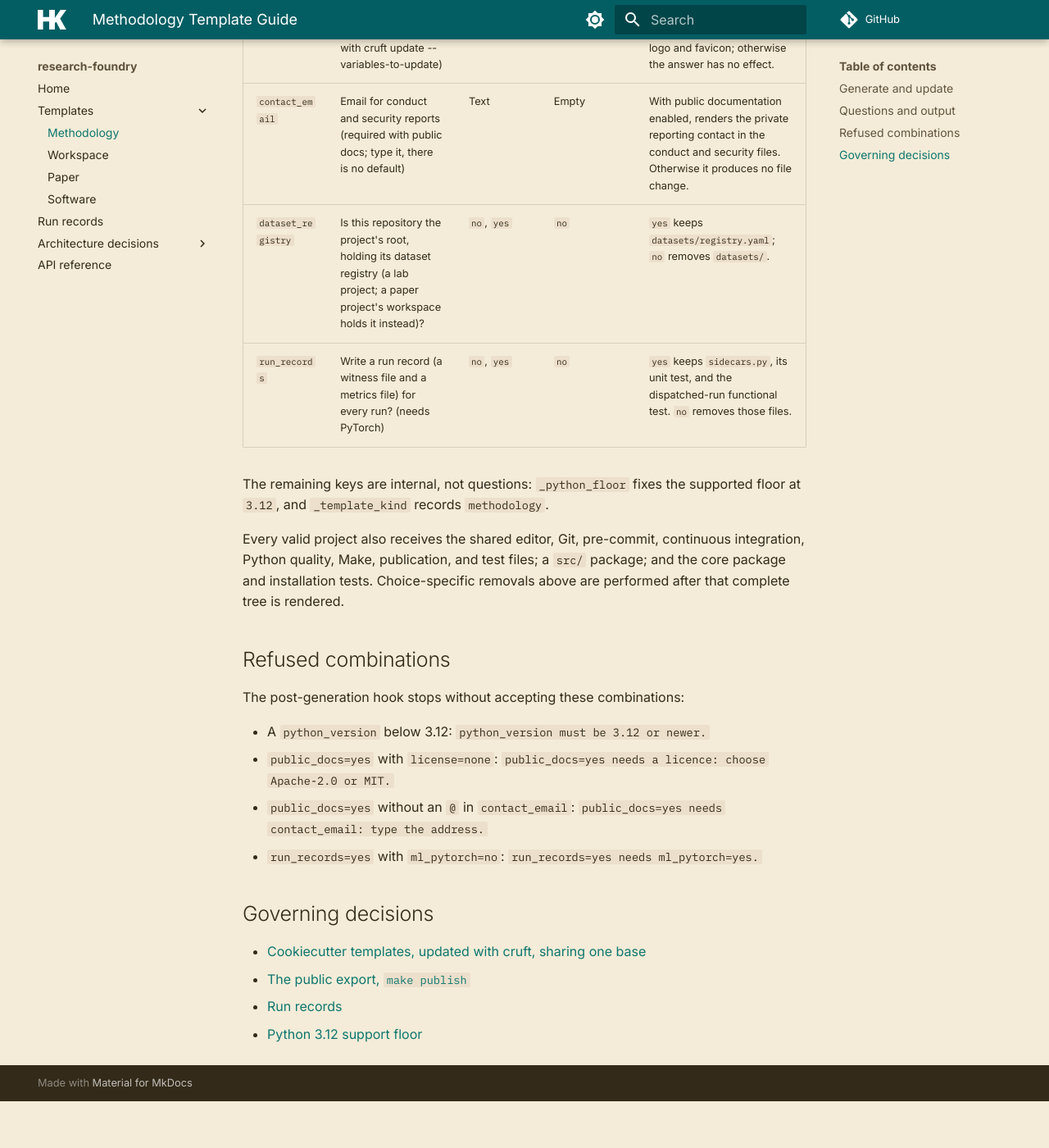
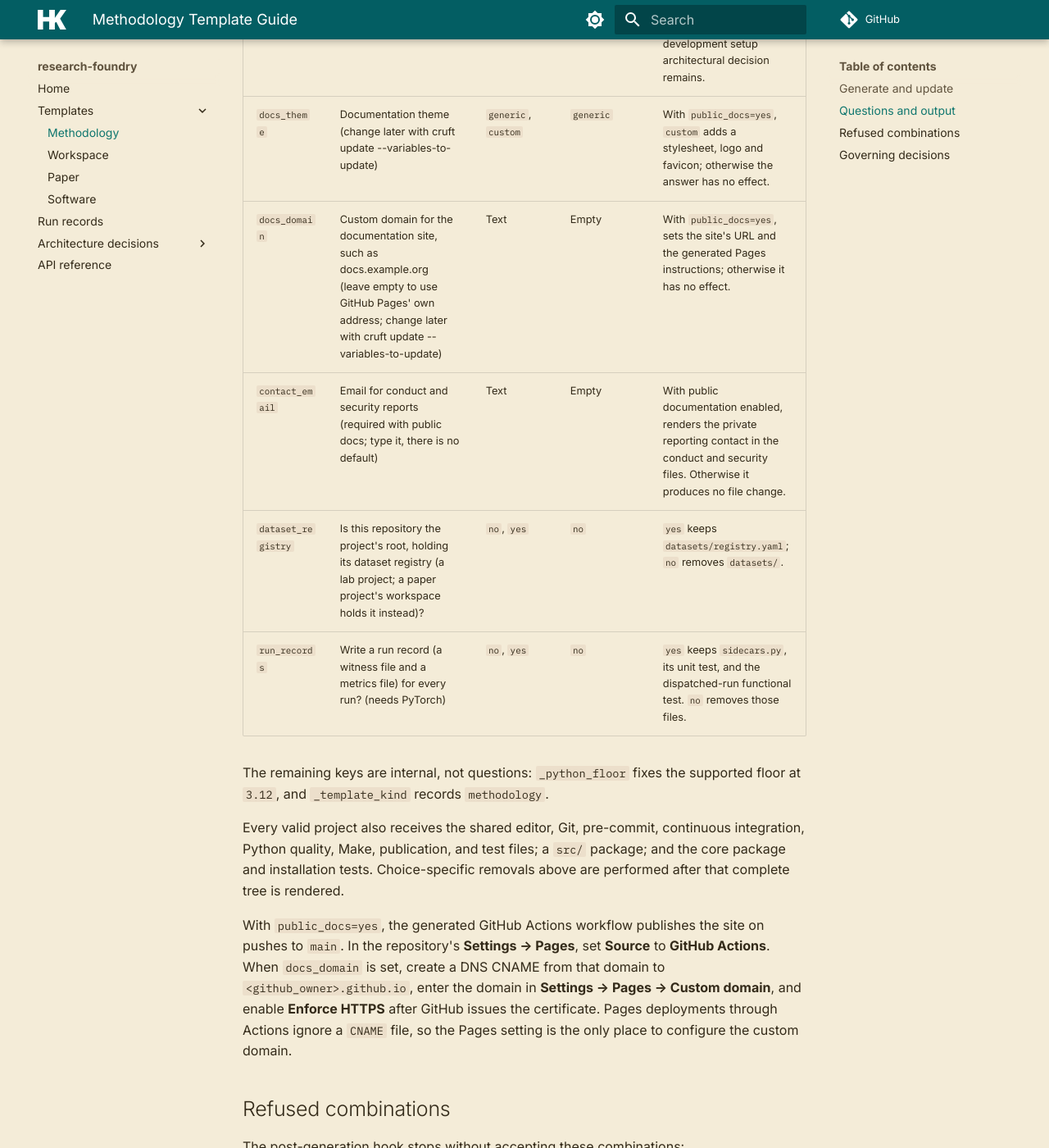
Before and after one commit to kaustubhharapanahalli/research-foundry, an MkDocs documentation site: the page built from docs/templates/methodology.md, in a window 1280 px wide and 1400 px high, scrolled down 2609 px. Shown: the whole window at 82% size. Built offline with MkDocs 1.6.1 and Material for MkDocs 9.7.7, drawn with Linux system fonts in a browser that asks for light colours; comment, search, counter and statistics services are not loaded; before the commit the page ends 3952 px from its top, so only the background shows below that; some of the changed text lies outside the part shown.

Commit message:
Generated docs publish to GitHub Pages, on a domain the project chooses
With public docs, the methodology template ships a Pages workflow that
mirrors research-foundry's own: a strict build, then a deploy job behind
the private-repository condition and make refuse-private. A docs_domain
answer sets site_url and the publishing instructions; empty keeps the
github.io address. The hook refuses anything but a bare lowercase
hostname.

Claude-Session: https://claude.ai/code/session_015CbUVT7YVRDYrWL2nCRvgN

```diff
--- a/docs/templates/methodology.md
+++ b/docs/templates/methodology.md
@@ -39,25 +39,26 @@ The prompt column reproduces `methodology/cookiecutter.json`. Where that file ha
 no custom prompt, Cookiecutter displays the key shown in backticks. A value in
 braces is a rendered default based on an earlier answer.
 
-| Key                | Prompt                                                                                                                             | Choices                     | Default                                                       | What the answer produces                                                                                                                                                                                                                                                                      |
-| ------------------ | ---------------------------------------------------------------------------------------------------------------------------------- | --------------------------- | ------------------------------------------------------------- | --------------------------------------------------------------------------------------------------------------------------------------------------------------------------------------------------------------------------------------------------------------------------------------------- |
-| `project_name`     | Project name, as people write it                                                                                                   | Text                        | `My Project`                                                  | Human-readable name in the README, package metadata, documentation, tests, and local agent guidance.                                                                                                                                                                                          |
-| `project_slug`     | Project slug (the board label and session names use it)                                                                            | Text                        | `{project_name in lowercase with spaces replaced by hyphens}` | Stable project identifier in generated guidance and metadata.                                                                                                                                                                                                                                 |
-| `repo_base`        | Repository base name (may differ from the slug)                                                                                    | Text                        | `{project_slug}`                                              | Base for the repository name and default package name.                                                                                                                                                                                                                                        |
-| `repo_name`        | `repo_name`                                                                                                                        | Text                        | `{repo_base}`                                                 | Name of the generated root directory and Python distribution.                                                                                                                                                                                                                                 |
-| `package_name`     | Python package name                                                                                                                | Text                        | `{repo_base with hyphens replaced by underscores}`            | Directory under `src/`, imports, tests, and the Hatch wheel package path.                                                                                                                                                                                                                     |
-| `description`      | `description`                                                                                                                      | Text                        | `A research codebase.`                                        | Project description in the README and `pyproject.toml`.                                                                                                                                                                                                                                       |
-| `author_name`      | `author_name`                                                                                                                      | Text                        | `Your Name`                                                   | Author in `pyproject.toml` and, when public documentation is enabled, `CITATION.cff`.                                                                                                                                                                                                         |
-| `github_owner`     | `github_owner`                                                                                                                     | Text                        | `your-github-user`                                            | Repository links and public documentation configuration.                                                                                                                                                                                                                                      |
-| `license`          | Licence                                                                                                                            | `Apache-2.0`, `MIT`, `none` | `Apache-2.0`                                                  | Renders the selected `LICENSE` and package licence. `none` removes `LICENSE` and omits package licence metadata.                                                                                                                                                                              |
-| `python_version`   | `python_version`                                                                                                                   | Text                        | `3.14`                                                        | Writes `.python-version` and selects the development interpreter; support still begins at Python 3.12.                                                                                                                                                                                        |
-| `ml_pytorch`       | Include PyTorch, with seeding, device checks and run records?                                                                      | `yes`, `no`                 | `yes`                                                         | `yes` adds NumPy and PyTorch, device, seeding, thread, and run-record modules and their tests, plus determinism and repeat-a-run material. `no` removes those files and `docs/explanation/`.                                                                                                  |
-| `cuda_source`      | Where Linux gets torch: PyPI (CUDA 13, driver 580+) or the CUDA 12.6 index                                                         | `pypi`, `cu126`             | `pypi`                                                        | With PyTorch enabled, `cu126` adds the explicit PyTorch CUDA 12.6 index and Linux source mapping to `pyproject.toml`; `pypi` uses the normal package index.                                                                                                                                   |
-| `public_docs`      | Publish documentation (MkDocs site, how-to guides, community files)? Turn on later with cruft update                               | `no`, `yes`                 | `no`                                                          | `yes` keeps `docs/`, `docs_src/`, `mkdocs.yml`, `make/docs.mk`, community and citation files, documentation tests, and a documentation dependency group. Publishing is left to the project. `no` removes that public documentation set; the development setup architectural decision remains. |
-| `docs_theme`       | Documentation theme (change later with cruft update --variables-to-update)                                                         | `generic`, `custom`         | `generic`                                                     | With `public_docs=yes`, `custom` adds a stylesheet, logo and favicon; otherwise the answer has no effect.                                                                                                                                                                                     |
-| `contact_email`    | Email for conduct and security reports (required with public docs; type it, there is no default)                                   | Text                        | Empty                                                         | With public documentation enabled, renders the private reporting contact in the conduct and security files. Otherwise it produces no file change.                                                                                                                                             |
-| `dataset_registry` | Is this repository the project's root, holding its dataset registry (a lab project; a paper project's workspace holds it instead)? | `no`, `yes`                 | `no`                                                          | `yes` keeps `datasets/registry.yaml`; `no` removes `datasets/`.                                                                                                                                                                                                                               |
-| `run_records`      | Write a run record (a witness file and a metrics file) for every run? (needs PyTorch)                                              | `no`, `yes`                 | `no`                                                          | `yes` keeps `sidecars.py`, its unit test, and the dispatched-run functional test. `no` removes those files.                                                                                                                                                                                   |
+| Key                | Prompt                                                                                                                                                                  | Choices                     | Default                                                       | What the answer produces                                                                                                                                                                                                                                                            |
+| ------------------ | ----------------------------------------------------------------------------------------------------------------------------------------------------------------------- | --------------------------- | ------------------------------------------------------------- | ----------------------------------------------------------------------------------------------------------------------------------------------------------------------------------------------------------------------------------------------------------------------------------- |
+| `project_name`     | Project name, as people write it                                                                                                                                        | Text                        | `My Project`                                                  | Human-readable name in the README, package metadata, documentation, tests, and local agent guidance.                                                                                                                                                                                |
+| `project_slug`     | Project slug (the board label and session names use it)                                                                                                                 | Text                        | `{project_name in lowercase with spaces replaced by hyphens}` | Stable project identifier in generated guidance and metadata.                                                                                                                                                                                                                       |
+| `repo_base`        | Repository base name (may differ from the slug)                                                                                                                         | Text                        | `{project_slug}`                                              | Base for the repository name and default package name.                                                                                                                                                                                                                              |
+| `repo_name`        | `repo_name`                                                                                                                                                             | Text                        | `{repo_base}`                                                 | Name of the generated root directory and Python distribution.                                                                                                                                                                                                                       |
+| `package_name`     | Python package name                                                                                                                                                     | Text                        | `{repo_base with hyphens replaced by underscores}`            | Directory under `src/`, imports, tests, and the Hatch wheel package path.                                                                                                                                                                                                           |
+| `description`      | `description`                                                                                                                                                           | Text                        | `A research codebase.`                                        | Project description in the README and `pyproject.toml`.                                                                                                                                                                                                                             |
+| `author_name`      | `author_name`                                                                                                                                                           | Text                        | `Your Name`                                                   | Author in `pyproject.toml` and, when public documentation is enabled, `CITATION.cff`.                                                                                                                                                                                               |
+| `github_owner`     | `github_owner`                                                                                                                                                          | Text                        | `your-github-user`                                            | Repository links and public documentation configuration.                                                                                                                                                                                                                            |
+| `license`          | Licence                                                                                                                                                                 | `Apache-2.0`, `MIT`, `none` | `Apache-2.0`                                                  | Renders the selected `LICENSE` and package licence. `none` removes `LICENSE` and omits package licence metadata.                                                                                                                                                                    |
+| `python_version`   | `python_version`                                                                                                                                                        | Text                        | `3.14`                                                        | Writes `.python-version` and selects the development interpreter; support still begins at Python 3.12.                                                                                                                                                                              |
+| `ml_pytorch`       | Include PyTorch, with seeding, device checks and run records?                                                                                                           | `yes`, `no`                 | `yes`                                                         | `yes` adds NumPy and PyTorch, device, seeding, thread, and run-record modules and their tests, plus determinism and repeat-a-run material. `no` removes those files and `docs/explanation/`.                                                                                        |
+| `cuda_source`      | Where Linux gets torch: PyPI (CUDA 13, driver 580+) or the CUDA 12.6 index                                                                                              | `pypi`, `cu126`             | `pypi`                                                        | With PyTorch enabled, `cu126` adds the explicit PyTorch CUDA 12.6 index and Linux source mapping to `pyproject.toml`; `pypi` uses the normal package index.                                                                                                                         |
+| `public_docs`      | Publish documentation (MkDocs site, how-to guides, community files)? Turn on later with cruft update                                                                    | `no`, `yes`                 | `no`                                                          | `yes` keeps `docs/`, `docs_src/`, `mkdocs.yml`, `make/docs.mk`, community and citation files, documentation tests, a documentation dependency group, and a GitHub Pages workflow. `no` removes that public documentation set; the development setup architectural decision remains. |
+| `docs_theme`       | Documentation theme (change later with cruft update --variables-to-update)                                                                                              | `generic`, `custom`         | `generic`                                                     | With `public_docs=yes`, `custom` adds a stylesheet, logo and favicon; otherwise the answer has no effect.                                                                                                                                                                           |
+| `docs_domain`      | Custom domain for the documentation site, such as docs.example.org (leave empty to use GitHub Pages' own address; change later with cruft update --variables-to-update) | Text                        | Empty                                                         | With `public_docs=yes`, sets the site's URL and the generated Pages instructions; otherwise it has no effect.                                                                                                                                                                       |
+| `contact_email`    | Email for conduct and security reports (required with public docs; type it, there is no default)                                                                        | Text                        | Empty                                                         | With public documentation enabled, renders the private reporting contact in the conduct and security files. Otherwise it produces no file change.                                                                                                                                   |
+| `dataset_registry` | Is this repository the project's root, holding its dataset registry (a lab project; a paper project's workspace holds it instead)?                                      | `no`, `yes`                 | `no`                                                          | `yes` keeps `datasets/registry.yaml`; `no` removes `datasets/`.                                                                                                                                                                                                                     |
+| `run_records`      | Write a run record (a witness file and a metrics file) for every run? (needs PyTorch)                                                                                   | `no`, `yes`                 | `no`                                                          | `yes` keeps `sidecars.py`, its unit test, and the dispatched-run functional test. `no` removes those files.                                                                                                                                                                         |
 
 The remaining keys are internal, not questions: `_python_floor` fixes the supported
 floor at `3.12`, and `_template_kind` records `methodology`.
@@ -66,6 +67,14 @@ Every valid project also receives the shared editor, Git, pre-commit, continuous
 integration, Python quality, Make, publication, and test files; a `src/` package;
 and the core package and installation tests. Choice-specific removals above are
 performed after that complete tree is rendered.
+
+With `public_docs=yes`, the generated GitHub Actions workflow publishes the
+site on pushes to `main`. In the repository's **Settings → Pages**, set
+**Source** to **GitHub Actions**. When `docs_domain` is set, create a DNS CNAME
+from that domain to `<github_owner>.github.io`, enter the domain in
+**Settings → Pages → Custom domain**, and enable **Enforce HTTPS** after GitHub
+issues the certificate. Pages deployments through Actions ignore a `CNAME`
+file, so the Pages setting is the only place to configure the custom domain.
 
 ## Refused combinations
 
```
Also changed, not shown: CHANGELOG.md (+2 -0 lines), docs/adr/0011-methodology-mkdocs.md (+9 -3 lines), methodology/{{cookiecutter.repo_name}}/README.md (+12 -2 lines), standards/public-documentation.md (+3 -2 lines), 10 other files.
